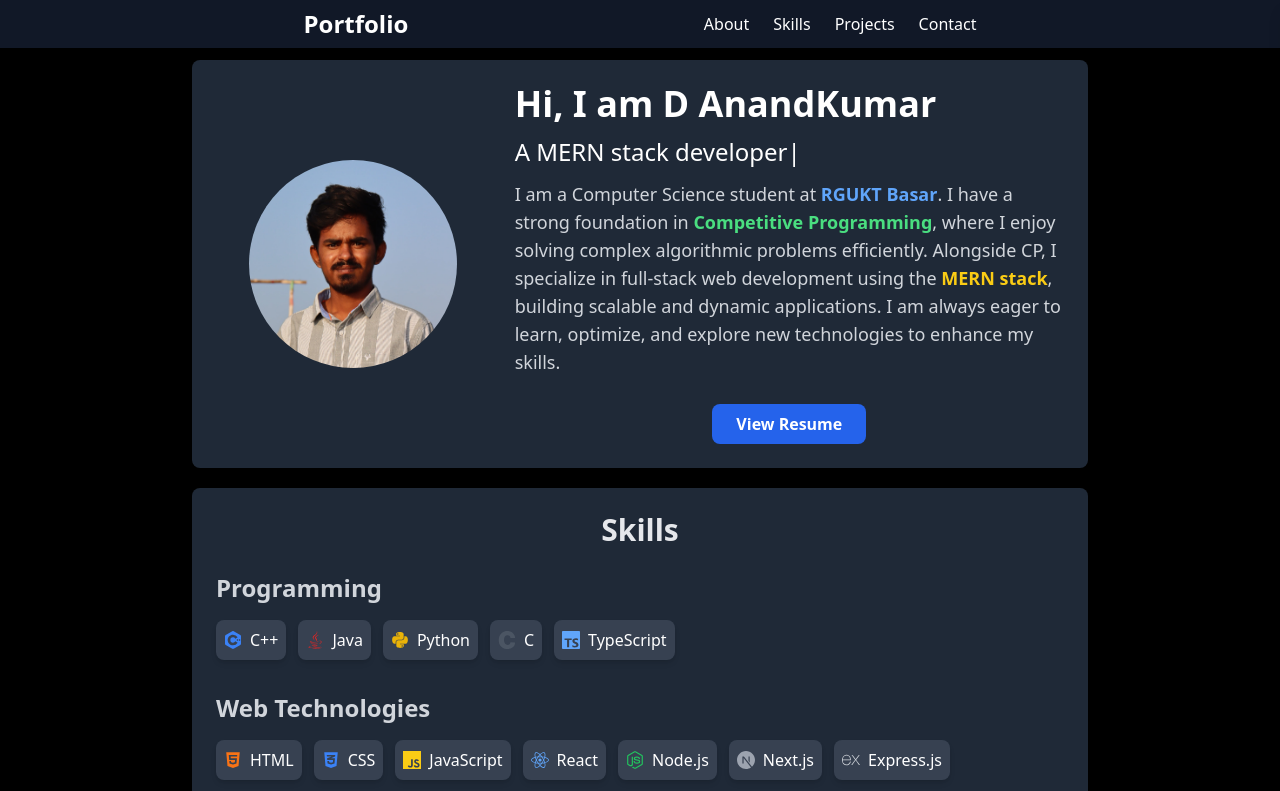
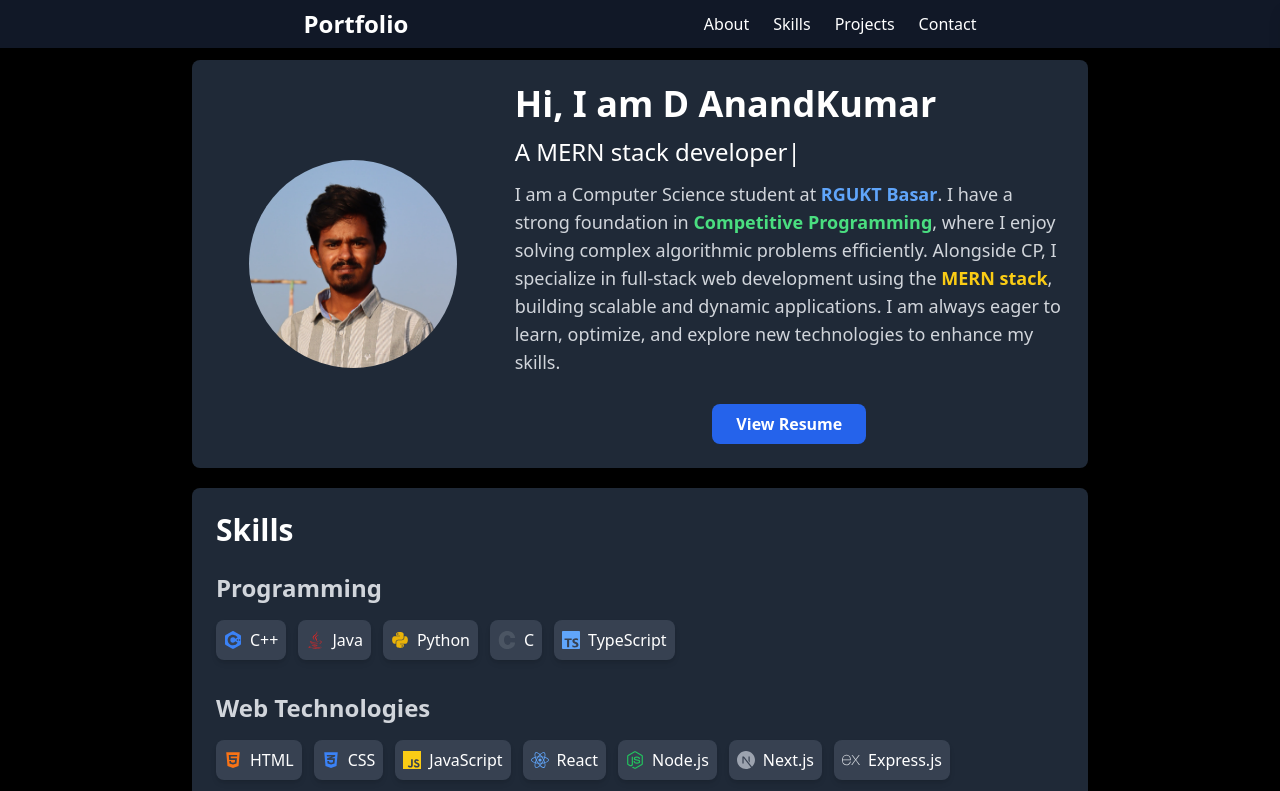
Before and after one commit to b191832Anand/portfolio, a React (Vite) app in the folder portfolio/: page / in a window 1280 px wide. Shown: the top 791 px of the page. Built offline with nearby package versions, Linux system fonts and the light colour scheme.

Commit message:
Update skills.jsx

```diff
--- a/portfolio/src/components/skills.jsx
+++ b/portfolio/src/components/skills.jsx
@@ -6,7 +6,7 @@
   return (
     <div id="skills" className="text-white w-full flex items-center justify-center mt-5 mb-5 px-5">
       <div className="w-full md:max-w-4xl bg-gray-800 rounded-lg p-6 shadow-lg">
-        <h1 className="font-bold text-3xl mb-6 text-center text-gray-200">Skills</h1>
+        <h1 className="font-bold text-3xl mb-6">Skills</h1>
 
         <div className="flex flex-col gap-8">
           <div className="w-full">
```
